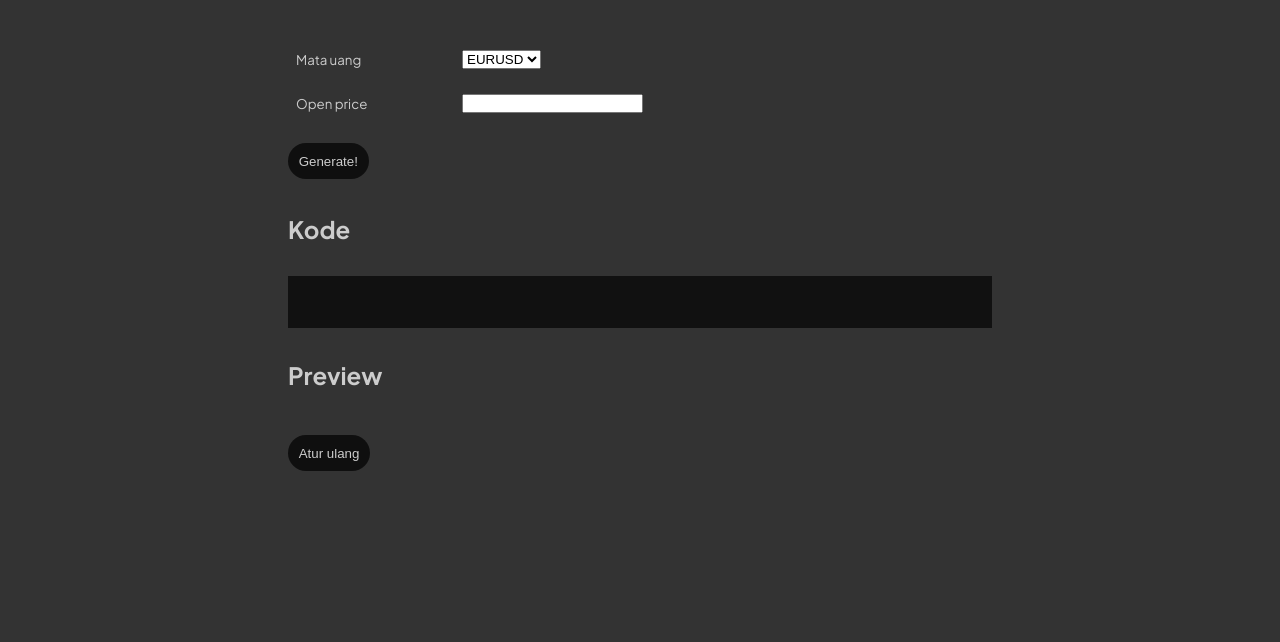
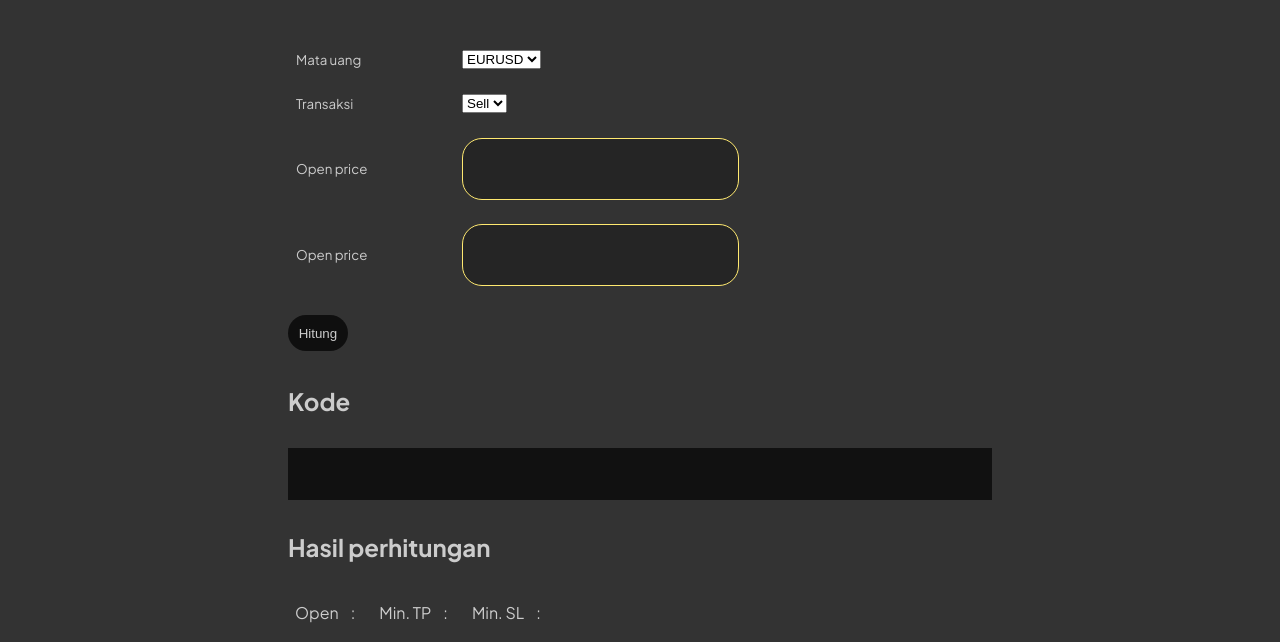
Before and after one commit to bennyesp/bennyesp.github.io, a plain HTML site: page app/main-tp-sl/index.html in a window 1280 px wide. Shown: the part 144-786 px from the top of the page. Drawn offline with Linux system fonts and the light colour scheme.

Commit message:
Update index.html

```diff
--- a/app/main-tp-sl/index.html
+++ b/app/main-tp-sl/index.html
@@ -10,11 +10,18 @@
         .form-line label{font-size: 10pt;}
     </style>
     <script src="/scripts/mainfunc.js"></script>
-    <script src="/scripts/htmlhighlighter.js"></script>
     <script>
         const ptype='app';
         const tpsl={
-            main_run:function(){},
+            main_run:function(){
+                let op=document.getElementById('openprice').value,cur=document.getElementById('currency').value,x=0,y=0,price=0,cs=100000,action=document.getElementById('action').value,lotsize=document.getElementById('lotsize').value;
+                let adder=0.00001,mintp,minsl;
+                while(x<=0){
+                    x=(price-open)*cs*lotsize;
+                    price+=adder;
+                }
+                document.getElementById('open').textContent=x;
+            },
             reset:function(){}
         }
         gen.head.font.exec();gen.head.style.exec();gen.head.met.exec();
@@ -26,24 +33,44 @@
         <div class="form-container">
             <div class="form-line">
                 <label for="currency">Mata uang</label>
-                <select name='currency'>
-                    <option value='eurusd'>EURUSD</option>
+                <select name='currency' id='currency'>
+                    <option value='eurusd' selected>EURUSD</option>
+                </select>
+            </div>
+            <div class="form-line">
+                <label for="action">Transaksi</label>
+                <select name='action' id='action'>
+                    <option value='buy' selected>Buy</option>
+                    <option value='sell' selected>Sell</option>
                 </select>
             </div>
             <div class="form-line">
                 <label for="openprice">Open price</label>
-                <input type="text" id="openprice" name="openprice">
+                <input type="number" id="openprice" name="openprice">
             </div>
-            <button class="type-1-btn" onclick="">Generate!</button>
+            <div class="form-line">
+                <label for="lotsize">Open price</label>
+                <input type="number" id="lotsize" name="lotsize">
+            </div>
+            <button class="type-1-btn" onclick="tpsl.main_run()">Hitung</button>
         </div>
         <section id="result">
             <div class='code'>
                 <h2 class='inH'>Kode</h2>
                 <pre id='code-container-cover'><code id='code-container'></code></pre>
             </div>
-            <div class='preview'>
-                <h2 class='inH'>Preview</h2>
+            <div class='result'>
+                <h2 class='inH'>Hasil perhitungan</h2>
                 <div id='preview'>
+                    <table>
+                        <tbody>
+                            <tr>
+                                <td>Open</td><td class='titikdua titik-dua'>:</td><td id='open'></td>
+                                <td>Min. TP</td><td class='titikdua titik-dua'>:</td><td id='mintp'></td>
+                                <td>Min. SL</td><td class='titikdua titik-dua'>:</td><td id='minsl'></td>
+                            </tr>
+                        </tbody>
+                    </table>
                 </div>
             </div>
         </section>
```
